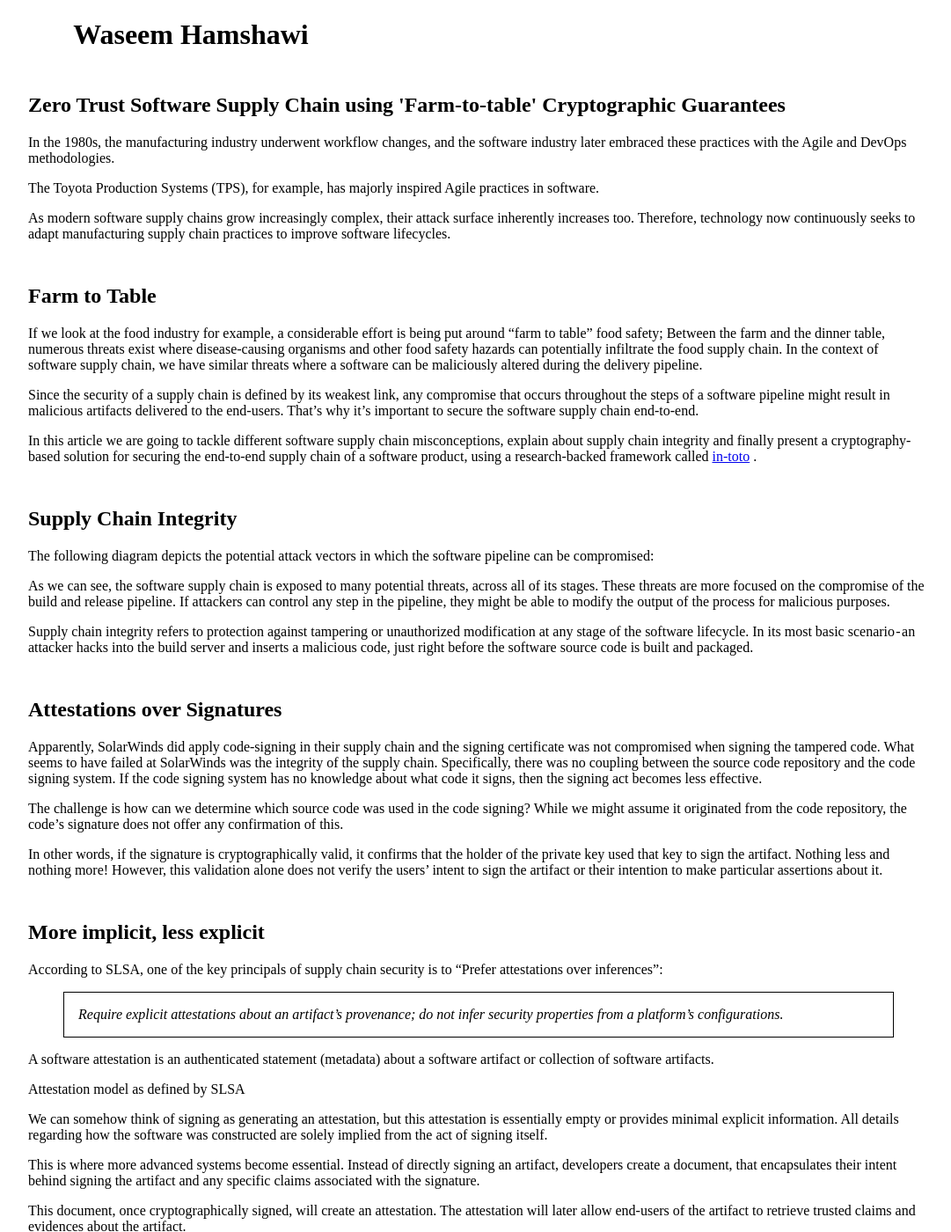
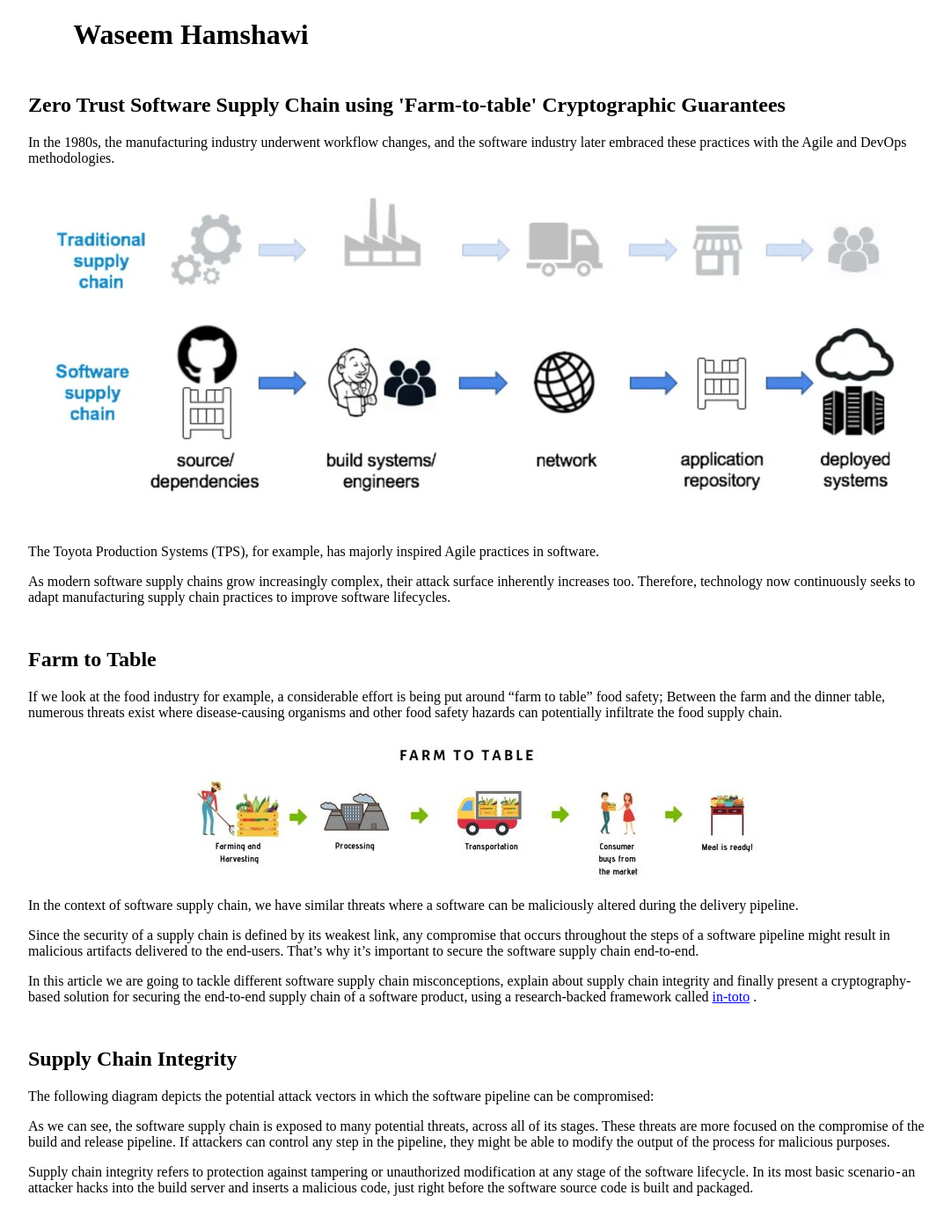
Before and after one commit to waseemh/waseemh.github.io, a Jekyll site: the page built from _posts/2024-07-27-zero-trust-software-supply-chain-farm-to-table-cryptographic-guarantees.md, in a window 1280 px wide and 1400 px high. Shown: the whole window at 88% size, without its empty margins (96-1177 px from the left). Built offline with Jekyll 4.4.1, drawn with Linux system fonts in a browser that asks for light colours.

Commit message:
Update 2024-07-27-zero-trust-software-supply-chain-farm-to-table-cryptographic-guarantees.md

```diff
--- a/_posts/2024-07-27-zero-trust-software-supply-chain-farm-to-table-cryptographic-guarantees.md
+++ b/_posts/2024-07-27-zero-trust-software-supply-chain-farm-to-table-cryptographic-guarantees.md
@@ -8,12 +8,17 @@ permalink: zero-trust-software-supply-chain-farm-to-table-cryptographic-guarante
 
 In the 1980s, the manufacturing industry underwent workflow changes, and the software industry later embraced these practices with the Agile and DevOps methodologies.
 
+![Software supply chain](https://waseemh.github.io/images/1_lCiGpYF8vXrvDmP3KNS0vA.jpg)
+
 The Toyota Production Systems (TPS), for example, has majorly inspired Agile practices in software.
 
 As modern software supply chains grow increasingly complex, their attack surface inherently increases too. Therefore, technology now continuously seeks to adapt manufacturing supply chain practices to improve software lifecycles.
 
 ## Farm to Table
 If we look at the food industry for example, a considerable effort is being put around "farm to table" food safety; Between the farm and the dinner table, numerous threats exist where disease-causing organisms and other food safety hazards can potentially infiltrate the food supply chain.
+
+![Farm to table](https://waseemh.github.io/images/1_F1aqbfCXDauKlM5CMxk7cg.png)
+
 In the context of software supply chain, we have similar threats where a software can be maliciously altered during the delivery pipeline.
 
 Since the security of a supply chain is defined by its weakest link, any compromise that occurs throughout the steps of a software pipeline might result in malicious artifacts delivered to the end-users. That's why it's important to secure the software supply chain end-to-end.
@@ -44,7 +49,7 @@ According to SLSA, one of the key principals of supply chain security is to "Pre
 
 A software attestation is an authenticated statement (metadata) about a software artifact or collection of software artifacts.
 
-Attestation model as defined by SLSA
+![Attestation model as defined by SLSA](https://waseemh.github.io/images/1_F1aqbfCXDauKlM5CMxk7cg.png)
 
 We can somehow think of signing as generating an attestation, but this attestation is essentially empty or provides minimal explicit information. All details regarding how the software was constructed are solely implied from the act of signing itself.
 
```
